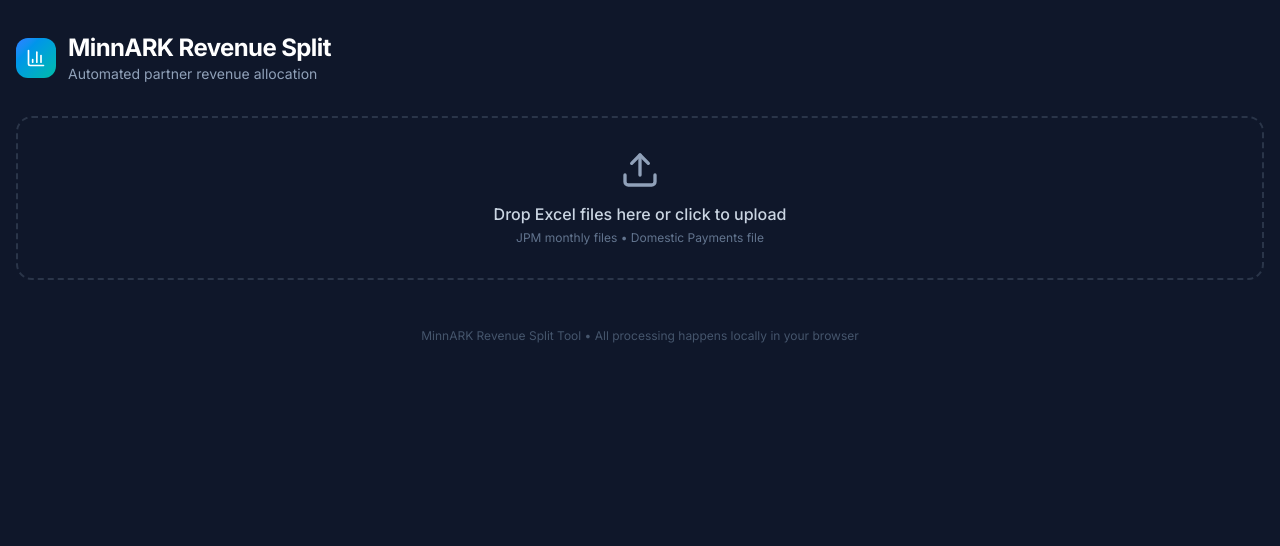
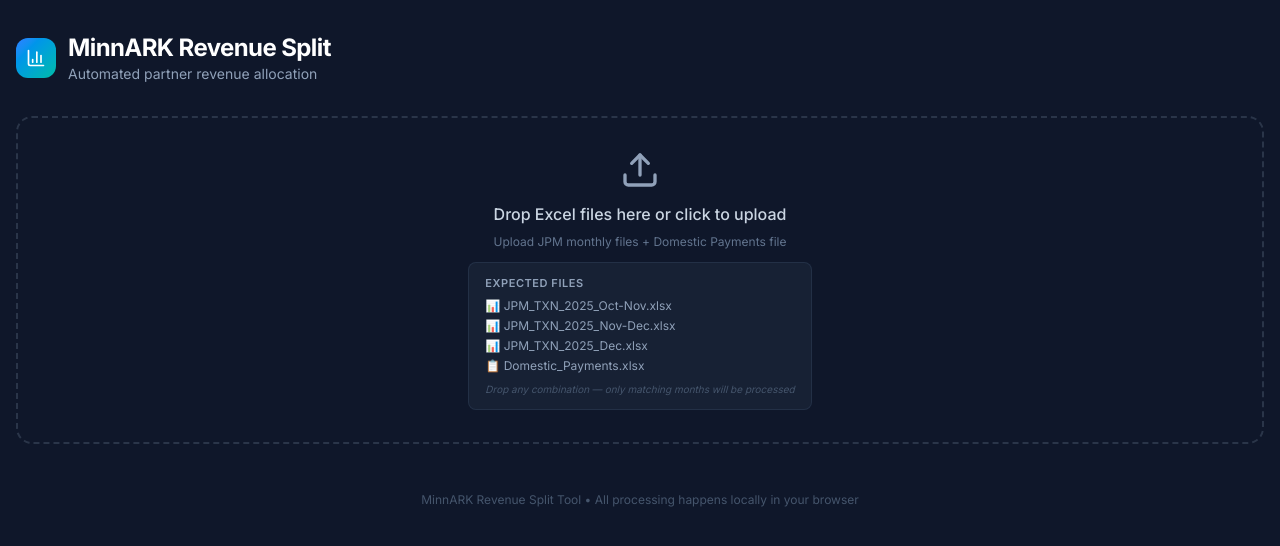
Before and after one commit to birbrayerb/minnark-split, a React (Vite) app: page / in a window 1280 px wide. Shown: the top 546 px of the page. Built offline with nearby package versions, Linux system fonts and the light colour scheme.

Commit message:
Add file naming examples to upload dropzone

```diff
--- a/src/App.jsx
+++ b/src/App.jsx
@@ -176,7 +176,17 @@ function App() {
         >
           <Upload className="w-10 h-10 mx-auto mb-3 text-slate-400" />
           <p className="text-slate-300 font-medium">Drop Excel files here or click to upload</p>
-          <p className="text-xs text-slate-500 mt-1">JPM monthly files • Domestic Payments file</p>
+          <p className="text-xs text-slate-500 mt-2">Upload JPM monthly files + Domestic Payments file</p>
+          <div className="mt-3 inline-block text-left bg-slate-800/60 rounded-lg px-4 py-3 border border-slate-700/50">
+            <p className="text-[11px] text-slate-400 font-semibold uppercase tracking-wider mb-1.5">Expected files</p>
+            <div className="space-y-1 text-xs text-slate-500">
+              <p><span className="text-blue-400 font-mono">📊</span> <span className="text-slate-400">JPM_TXN_2025_Oct-Nov.xlsx</span></p>
+              <p><span className="text-blue-400 font-mono">📊</span> <span className="text-slate-400">JPM_TXN_2025_Nov-Dec.xlsx</span></p>
+              <p><span className="text-blue-400 font-mono">📊</span> <span className="text-slate-400">JPM_TXN_2025_Dec.xlsx</span></p>
+              <p><span className="text-amber-400 font-mono">📋</span> <span className="text-slate-400">Domestic_Payments.xlsx</span></p>
+            </div>
+            <p className="text-[10px] text-slate-600 mt-2 italic">Drop any combination — only matching months will be processed</p>
+          </div>
           <input id="file-input" type="file" multiple accept=".xlsx,.xls" className="hidden"
             onChange={(e) => { handleFiles(e.target.files); e.target.value = ''; }} />
         </div>
```
